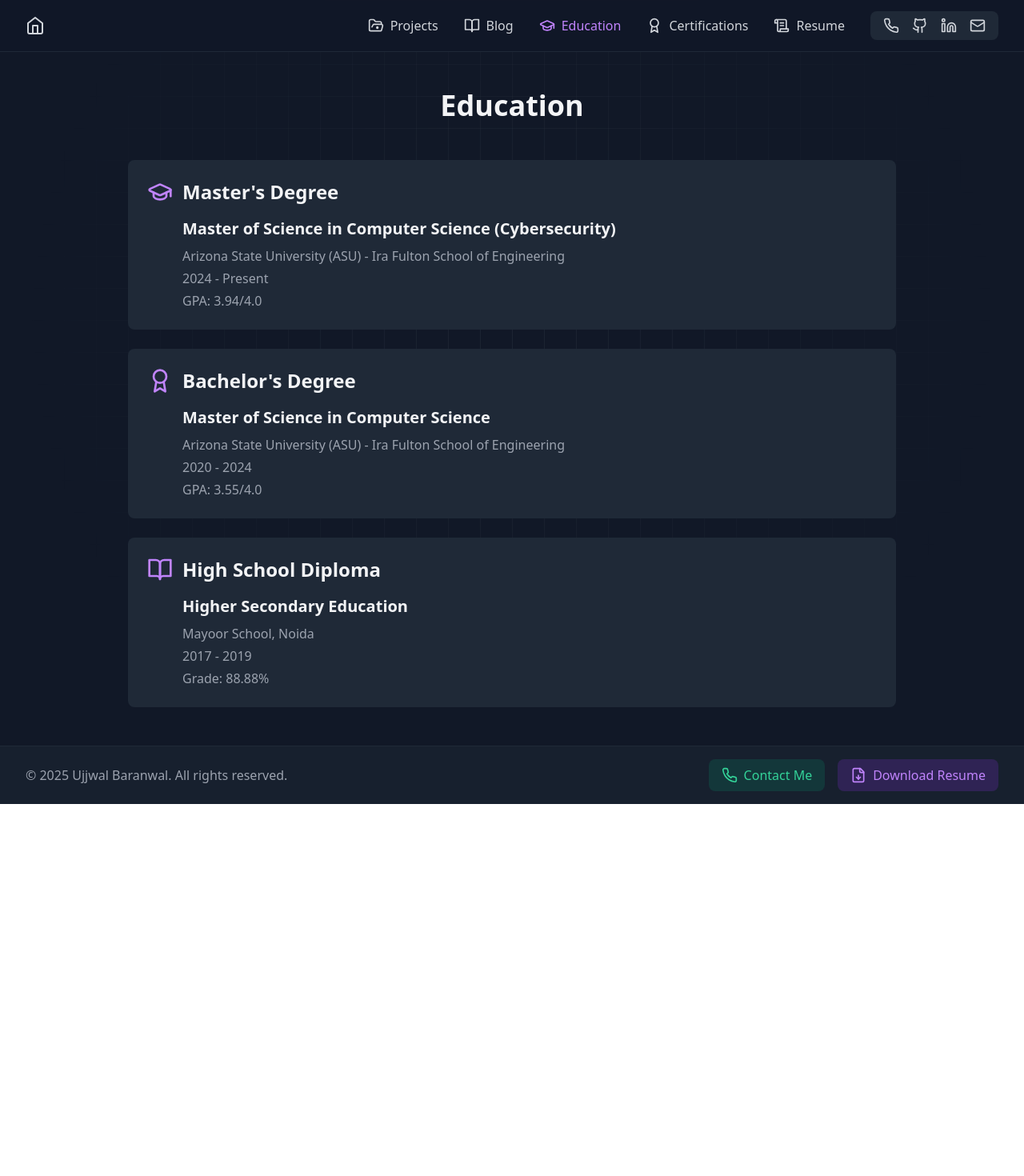
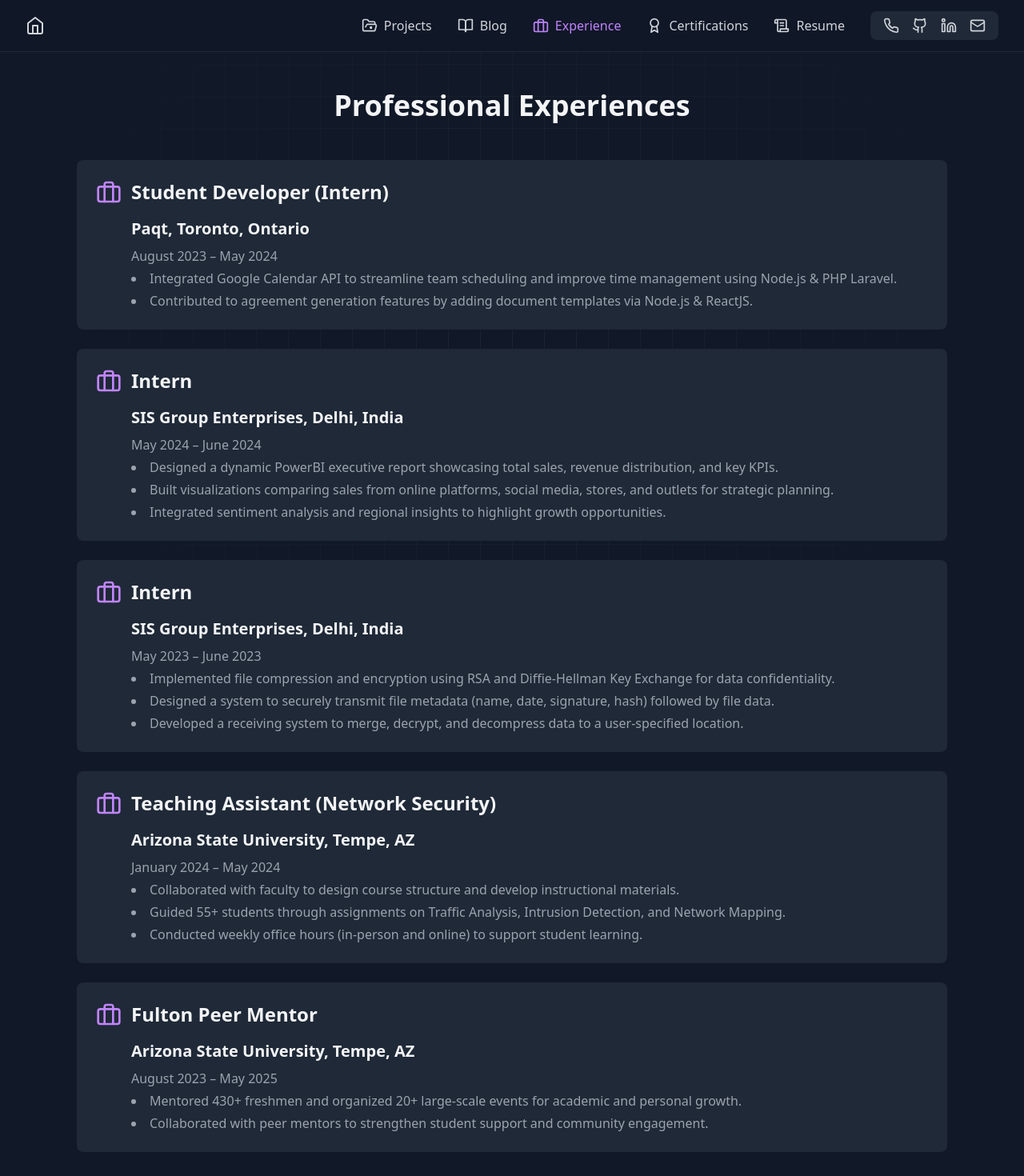
Before and after one commit to PipKcK/Portfolio-Website, a React (Vite) app: page /education in a window 1280 px wide. Shown: the top 1470 px of the page at 80% size. Before the commit the page ends 1005 px from the top, so only its background shows below. Built offline with nearby package versions, Linux system fonts and the light colour scheme.

Commit message:
Moved Education to Certifications. Added Experience. Backend needs update

```diff
--- a/src/App.tsx
+++ b/src/App.tsx
@@ -1,6 +1,6 @@
 import React, { useState } from 'react';
 import { BrowserRouter as Router, Routes, Route, Link, useLocation } from 'react-router-dom';
-import { Github, Linkedin, Mail, Menu, X, Home as HomeIcon, Phone, FileDown, ScrollText, BookOpen, GraduationCap, Award, FolderOpenDot, PaperClip } from 'lucide-react';
+import { Github, Linkedin, Mail, Menu, X, Home as HomeIcon, Phone, FileDown, ScrollText, BookOpen, GraduationCap, Award, FolderOpenDot, Briefcase } from 'lucide-react';
 import Home from './pages/Home';
 import Projects from './pages/Projects';
 import Blog from './pages/Blog';
@@ -46,6 +46,7 @@ function NavigationContent() {
               <FolderOpenDot size={20}/>
               <span>Projects</span>
             </Link>
+
             <Link
               to="/blog"
               className={`transition-colors ${isActive('/blog') ? 'text-purple-400' : 'text-gray-300 hover:text-purple-400'} flex items-center gap-2`}
@@ -57,8 +58,8 @@ function NavigationContent() {
               to="/education"
               className={`transition-colors ${isActive('/education') ? 'text-purple-400' : 'text-gray-300 hover:text-purple-400'} flex items-center gap-2`}
             >
-              <GraduationCap size={20} />
-              <span>Education</span>
+              <Briefcase size={20} />
+              <span>Experience</span>
             </Link>
             <Link
               to="/certifications"
--- a/src/pages/Certifications.tsx
+++ b/src/pages/Certifications.tsx
@@ -1,5 +1,5 @@
 import React from 'react';
-import { Award, Calendar, ExternalLink } from 'lucide-react';
+import { Award, Calendar, ExternalLink, GraduationCap, BookOpen } from 'lucide-react';
 
 const certifications = [
   {
@@ -77,7 +77,7 @@ function Certifications() {
       </div>
 
       {/* Additional Resources */}
-      <div className="mt-16">
+      <div className="mt-16 max-w-6xl mx-auto px-4 sm:px-6 lg:px-8 py-12">
         <h2 className="text-2xl font-bold mb-6">Continuing Education</h2>
         <div className="bg-gray-800 rounded-lg p-6">
           <p className="text-gray-300 mb-4">
@@ -90,6 +90,53 @@ function Certifications() {
           </ul>
         </div>
       </div>
+
+      {/* Education */}
+      <div className="mt-16 max-w-6xl mx-auto px-4 sm:px-6 lg:px-8 py-12">
+        <h2 className="text-2xl font-bold mb-6">Degrees and Diplomas</h2>
+        <div className="bg-gray-800 rounded-lg p-6">
+          {/* Masters */}
+          <div className="flex items-center mb-4">
+            <GraduationCap className="w-8 h-8 text-purple-400 mr-3" />
+            <h2 className="text-2xl font-bold">Master's Degree</h2>
+          </div>
+          <div className="ml-11">
+            <h3 className="text-xl font-semibold mb-2">Master of Science in Computer Science (Cybersecurity)</h3>
+            <p className="text-gray-400 mb-1">Arizona State University (ASU) - Ira Fulton School of Engineering</p>
+            <p className="text-gray-400 mb-1">2024 - Present</p>
+            <p className="text-gray-400">GPA: 3.94/4.0</p>
+          </div>
+
+          <hr className="border-t-4 border-gray-200/20 my-8" />
+
+          {/* Bachelors */}
+          <div className="flex items-center mb-4">
+            <GraduationCap className="w-8 h-8 text-purple-400 mr-3" />
+            <h2 className="text-2xl font-bold">Bachelor's Degree</h2>
+          </div>
+          <div className="ml-11">
+            <h3 className="text-xl font-semibold mb-2">Master of Science in Computer Science</h3>
+            <p className="text-gray-400 mb-1">Arizona State University (ASU) - Ira Fulton School of Engineering</p>
+            <p className="text-gray-400 mb-1">2020 - 2024</p>
+            <p className="text-gray-400">GPA: 3.55/4.0</p>
+          </div>
+
+          <hr className="border-t-4 border-gray-200/20 my-8" />
+
+          {/* High School */}
+          <div className="flex items-center mb-4">
+            <GraduationCap className="w-8 h-8 text-purple-400 mr-3" />
+            <h2 className="text-2xl font-bold">High School Diploma</h2>
+          </div>
+          <div className="ml-11">
+            <h3 className="text-xl font-semibold mb-2">Higher Secondary Education</h3>
+            <p className="text-gray-400 mb-1">Mayoor School, Noida</p>
+            <p className="text-gray-400 mb-1">2017 - 2019</p>
+            <p className="text-gray-400">Grade: 88.88%</p>
+          </div>
+        </div>
+      </div>
+
     </div>
   );
 }
--- a/src/pages/Education.tsx
+++ b/src/pages/Education.tsx
@@ -1,53 +1,92 @@
 import React from 'react';
 import { GraduationCap, Award, BookOpen } from 'lucide-react';
+import { Briefcase } from 'lucide-react';
 
 function Education() {
   return (
-    <div className="max-w-5xl mx-auto px-4 sm:px-6 lg:px-8 py-12">
-      <h1 className="text-4xl font-bold mb-12 text-center">Education</h1>
+    <div className="max-w-6xl mx-auto px-4 sm:px-6 lg:px-8 py-12">
+      <h1 className="text-4xl font-bold mb-12 text-center">Professional Experiences</h1>
 
       <div className="space-y-6">
         {/* Masters Section */}
         <section className="bg-gray-800 rounded-lg p-6">
           <div className="flex items-center mb-4">
-            <GraduationCap className="w-8 h-8 text-purple-400 mr-3" />
-            <h2 className="text-2xl font-bold">Master's Degree</h2>
+            <Briefcase className="w-8 h-8 text-purple-400 mr-3" />
+            <h2 className="text-2xl font-bold">Student Developer (Intern)</h2>
           </div>
           <div className="ml-11">
-            <h3 className="text-xl font-semibold mb-2">Master of Science in Computer Science (Cybersecurity)</h3>
-            <p className="text-gray-400 mb-1">Arizona State University (ASU) - Ira Fulton School of Engineering</p>
-            <p className="text-gray-400 mb-1">2024 - Present</p>
-            <p className="text-gray-400">GPA: 3.94/4.0</p>
+            <h3 className="text-xl font-semibold mb-2">Paqt, Toronto, Ontario</h3>
+            <p className="text-gray-400 mb-1">August 2023 – May 2024</p>
+            <ul className="list-disc list-inside text-gray-400 space-y-1">
+              <li>Integrated Google Calendar API to streamline team scheduling and improve time management using Node.js & PHP Laravel.</li>
+              <li>Contributed to agreement generation features by adding document templates via Node.js & ReactJS.</li>
+            </ul>
           </div>
         </section>
 
-        {/* Bachelors Section */}
         <section className="bg-gray-800 rounded-lg p-6">
           <div className="flex items-center mb-4">
-            <Award className="w-8 h-8 text-purple-400 mr-3" />
-            <h2 className="text-2xl font-bold">Bachelor's Degree</h2>
+            <Briefcase className="w-8 h-8 text-purple-400 mr-3" />
+            <h2 className="text-2xl font-bold">Intern</h2>
           </div>
           <div className="ml-11">
-            <h3 className="text-xl font-semibold mb-2">Master of Science in Computer Science</h3>
-            <p className="text-gray-400 mb-1">Arizona State University (ASU) - Ira Fulton School of Engineering</p>
-            <p className="text-gray-400 mb-1">2020 - 2024</p>
-            <p className="text-gray-400">GPA: 3.55/4.0</p>
+            <h3 className="text-xl font-semibold mb-2">SIS Group Enterprises, Delhi, India</h3>
+            <p className="text-gray-400 mb-1">May 2024 – June 2024</p>
+            <ul className="list-disc list-inside text-gray-400 space-y-1">
+              <li>Designed a dynamic PowerBI executive report showcasing total sales, revenue distribution, and key KPIs.</li>
+              <li>Built visualizations comparing sales from online platforms, social media, stores, and outlets for strategic planning.</li>
+              <li>Integrated sentiment analysis and regional insights to highlight growth opportunities.</li>
+            </ul>
           </div>
         </section>
 
-        {/* High School Section */}
         <section className="bg-gray-800 rounded-lg p-6">
           <div className="flex items-center mb-4">
-            <BookOpen className="w-8 h-8 text-purple-400 mr-3" />
-            <h2 className="text-2xl font-bold">High School Diploma</h2>
+            <Briefcase className="w-8 h-8 text-purple-400 mr-3" />
+            <h2 className="text-2xl font-bold">Intern</h2>
           </div>
           <div className="ml-11">
-            <h3 className="text-xl font-semibold mb-2">Higher Secondary Education</h3>
-            <p className="text-gray-400 mb-1">Mayoor School, Noida</p>
-            <p className="text-gray-400 mb-1">2017 - 2019</p>
-            <p className="text-gray-400">Grade: 88.88%</p>
+            <h3 className="text-xl font-semibold mb-2">SIS Group Enterprises, Delhi, India</h3>
+            <p className="text-gray-400 mb-1">May 2023 – June 2023</p>
+            <ul className="list-disc list-inside text-gray-400 space-y-1">
+              <li>Implemented file compression and encryption using RSA and Diffie-Hellman Key Exchange for data confidentiality.</li>
+              <li>Designed a system to securely transmit file metadata (name, date, signature, hash) followed by file data.</li>
+              <li>Developed a receiving system to merge, decrypt, and decompress data to a user-specified location.</li>
+            </ul>
           </div>
         </section>
+
+        <section className="bg-gray-800 rounded-lg p-6">
+          <div className="flex items-center mb-4">
+            <Briefcase className="w-8 h-8 text-purple-400 mr-3" />
+            <h2 className="text-2xl font-bold">Teaching Assistant (Network Security)</h2>
+          </div>
+          <div className="ml-11">
+            <h3 className="text-xl font-semibold mb-2">Arizona State University, Tempe, AZ</h3>
+            <p className="text-gray-400 mb-1">January 2024 – May 2024</p>
+            <ul className="list-disc list-inside text-gray-400 space-y-1">
+              <li>Collaborated with faculty to design course structure and develop instructional materials.</li>
+              <li>Guided 55+ students through assignments on Traffic Analysis, Intrusion Detection, and Network Mapping.</li>
+              <li>Conducted weekly office hours (in-person and online) to support student learning.</li>
+            </ul>
+          </div>
+        </section>
+
+        <section className="bg-gray-800 rounded-lg p-6">
+          <div className="flex items-center mb-4">
+            <Briefcase className="w-8 h-8 text-purple-400 mr-3" />
+            <h2 className="text-2xl font-bold">Fulton Peer Mentor</h2>
+          </div>
+          <div className="ml-11">
+            <h3 className="text-xl font-semibold mb-2">Arizona State University, Tempe, AZ</h3>
+            <p className="text-gray-400 mb-1">August 2023 – May 2025</p>
+            <ul className="list-disc list-inside text-gray-400 space-y-1">
+              <li>Mentored 430+ freshmen and organized 20+ large-scale events for academic and personal growth.</li>
+              <li>Collaborated with peer mentors to strengthen student support and community engagement.</li>
+            </ul>
+          </div>
+        </section>
+
       </div>
     </div>
   );
--- a/src/pages/Home.tsx
+++ b/src/pages/Home.tsx
@@ -63,17 +63,17 @@ const skills = [
   {
     category: 'Programming Languages',
     icon: <Code className="w-6 h-6 text-purple-400" />,
-    items: ['Python', 'C', 'C++', 'C#', 'JavaScript', 'TypeScript', 'Java', 'Kotlin', 'Go']
+    items: ['Python', 'C/C++', 'C#', 'JavaScript/TypeScript', 'Java', 'Go']
   },
   {
     category: 'Databases',
     icon: <Database className="w-6 h-6 text-purple-400" />,
-    items: ['Apache Cassandra', 'Amazon DynamoDB', 'CockroachDB', 'MongoDB', 'PostgreSQL', 'Redis', 'Neo4j', 'Elasticsearch']
+    items: ['Apache Cassandra', 'Elasticsearch', 'CockroachDB', 'MongoDB', 'PostgreSQL', 'Neo4j']
   },
   {
     category: 'Web & App Development',
     icon: <Globe className="w-6 h-6 text-purple-400" />,
-    items: ['Django', 'Node.js', 'Laravel', '.NET', 'Vite', 'React', 'MAUI', 'Android Studio']
+    items: ['Django', 'Node.js', 'Laravel', '.NET', 'Vite', 'Android Studio']
   },
   {
     category: 'Frontend & UI',
@@ -86,14 +86,14 @@ const skills = [
     items: ['Wireshark', 'Ghidra', 'Burp Suite', 'ProDiscover', 'Autopsy', 'Volatility']
   },
   {
-    category: 'Machine Learning & Data Science',
+    category: 'ML & Data Science',
     icon: <Brain className="w-6 h-6 text-purple-400" />,
-    items: ['scikit-learn', 'pandas', 'NumPy', 'Keras', 'TensorFlow', 'PyTorch', 'Seaborn']
+    items: ['scikit-learn', 'NumPy', 'Keras', 'TensorFlow', 'PyTorch', 'Seaborn']
   },
   {
     category: 'Blockchain & Web3',
     icon: <Bitcoin className="w-6 h-6 text-purple-400" />,
-    items: ['Ethereum', 'Hyperledger Fabric', 'MetaMask', ,'Hard Hat', 'Decentralized Identity (DID)', 'Verifyable Certificate (VC)', 'web3', 'Solidity']
+    items: ['Ethereum', 'Hyperledger Fabric', 'Hardhat', 'Decentralized Identity (DID)', 'Verifyable Certificate (VC)', 'Solidity']
   },
   {
     category: 'DevOps & Cloud',
```
Also changed, not shown: src/pages/Experiences.tsx (added).
